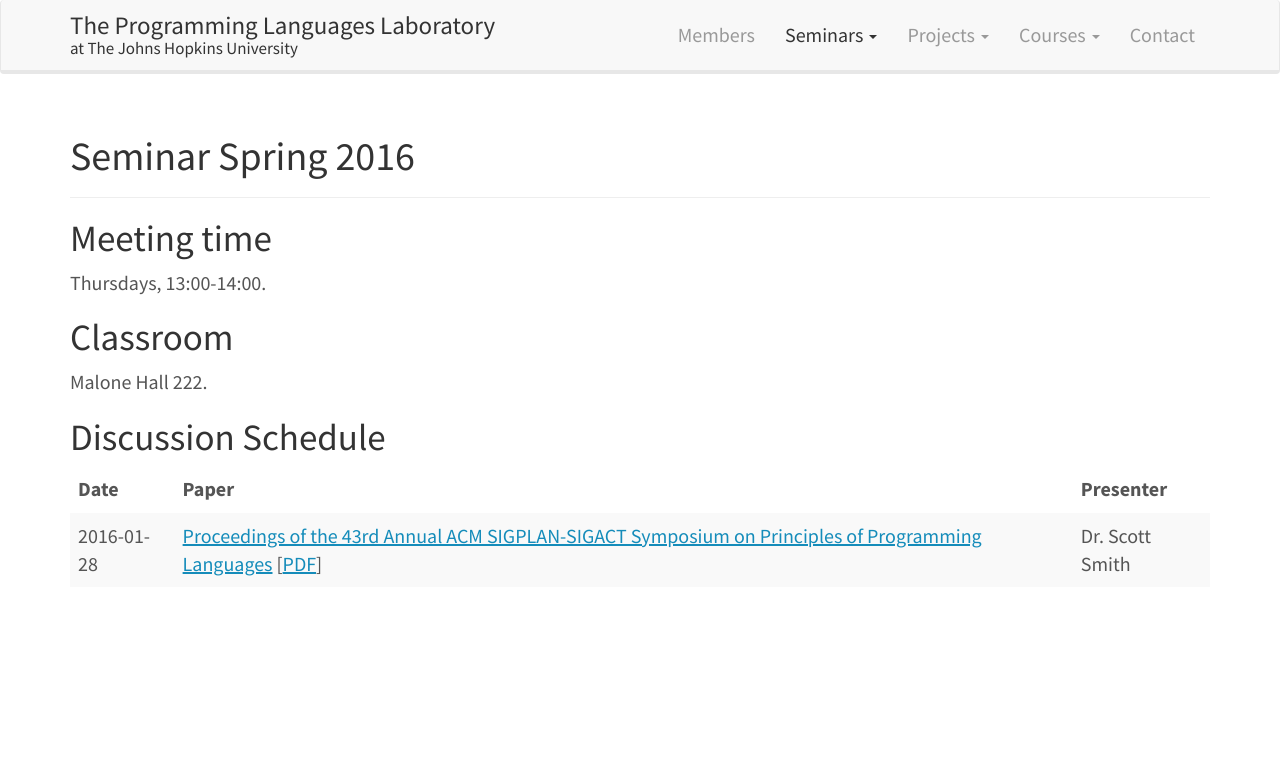
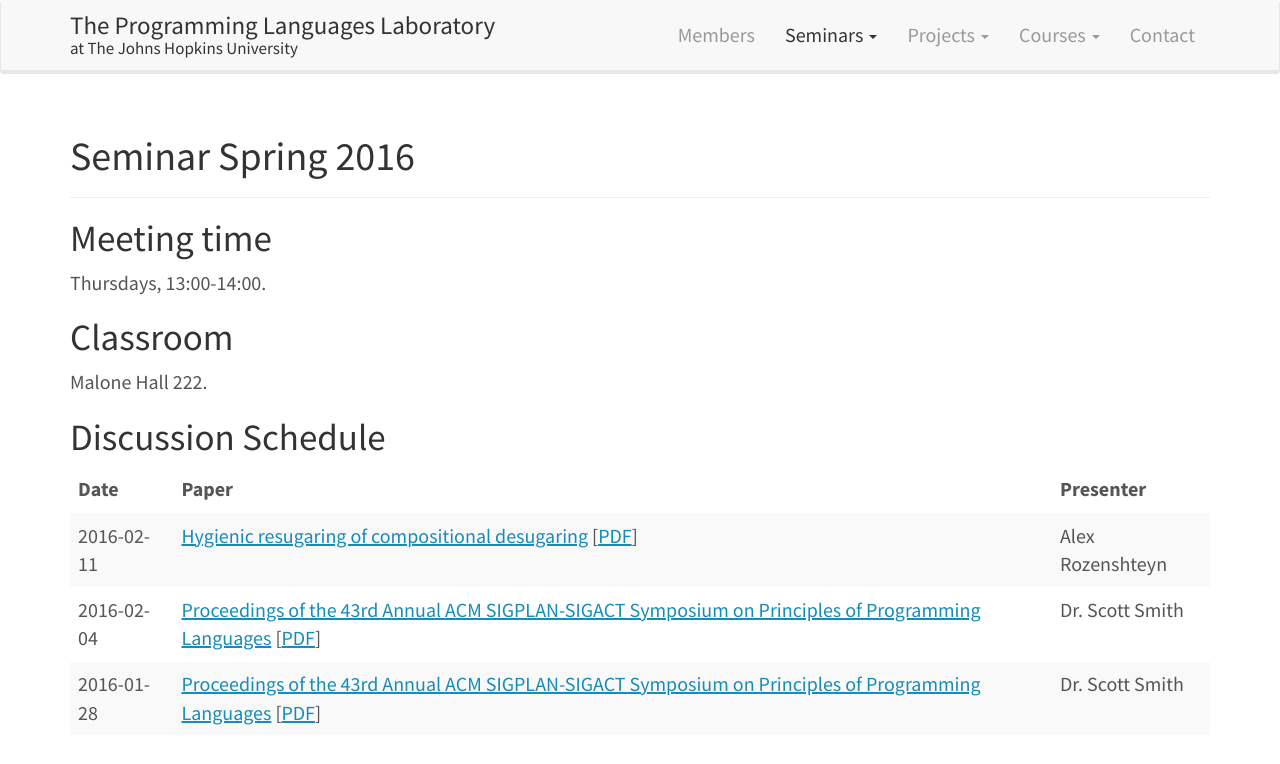
Before and after one commit to JHU-PL-Lab/www-pl-lab, a Jekyll site: the page built from seminars/spring-2016.md, in a window 1280 px wide. Shown: the top 764 px of the page. Built offline with Jekyll 4.4.1, drawn with Linux system fonts in a browser that asks for light colours.

Commit message:
Add 2016-02-04 and 2016-02-11 seminars

```diff
--- a/seminars/spring-2016.md
+++ b/seminars/spring-2016.md
@@ -16,6 +16,8 @@ Malone Hall 222.
 Discussion Schedule
 -------------------
 
-|       Date | Paper                                                                                                                                                                                                                                                   | Presenter       |
-|------------+---------------------------------------------------------------------------------------------------------------------------------------------------------------------------------------------------------------------------------------------------------+-----------------|
-| 2016-01-28 | [Proceedings of the 43rd Annual ACM SIGPLAN-SIGACT Symposium on Principles of Programming Languages](http://dl.acm.org/citation.cfm?id=2837614) [[PDF](http://dl.acm.org/ft_gateway.cfm?id=2837614&ftid=1660759&dwn=1&CFID=579668598&CFTOKEN=45757875)] | Dr. Scott Smith |
+|       Date | Paper                                                                                                                                                                                                                                                   | Presenter        |
+|------------+---------------------------------------------------------------------------------------------------------------------------------------------------------------------------------------------------------------------------------------------------------+------------------|
+| 2016-02-11 | [Hygienic resugaring of compositional desugaring](http://dl.acm.org/citation.cfm?doid=2784731.2784755) [[PDF](http://dl.acm.org/ft_gateway.cfm?id=2784755&ftid=1616019&dwn=1&CFID=751920989&CFTOKEN=86892652)]                                          | Alex Rozenshteyn |
+| 2016-02-04 | [Proceedings of the 43rd Annual ACM SIGPLAN-SIGACT Symposium on Principles of Programming Languages](http://dl.acm.org/citation.cfm?id=2837614) [[PDF](http://dl.acm.org/ft_gateway.cfm?id=2837614&ftid=1660759&dwn=1&CFID=579668598&CFTOKEN=45757875)] | Dr. Scott Smith  |
+| 2016-01-28 | [Proceedings of the 43rd Annual ACM SIGPLAN-SIGACT Symposium on Principles of Programming Languages](http://dl.acm.org/citation.cfm?id=2837614) [[PDF](http://dl.acm.org/ft_gateway.cfm?id=2837614&ftid=1660759&dwn=1&CFID=579668598&CFTOKEN=45757875)] | Dr. Scott Smith  |
```
